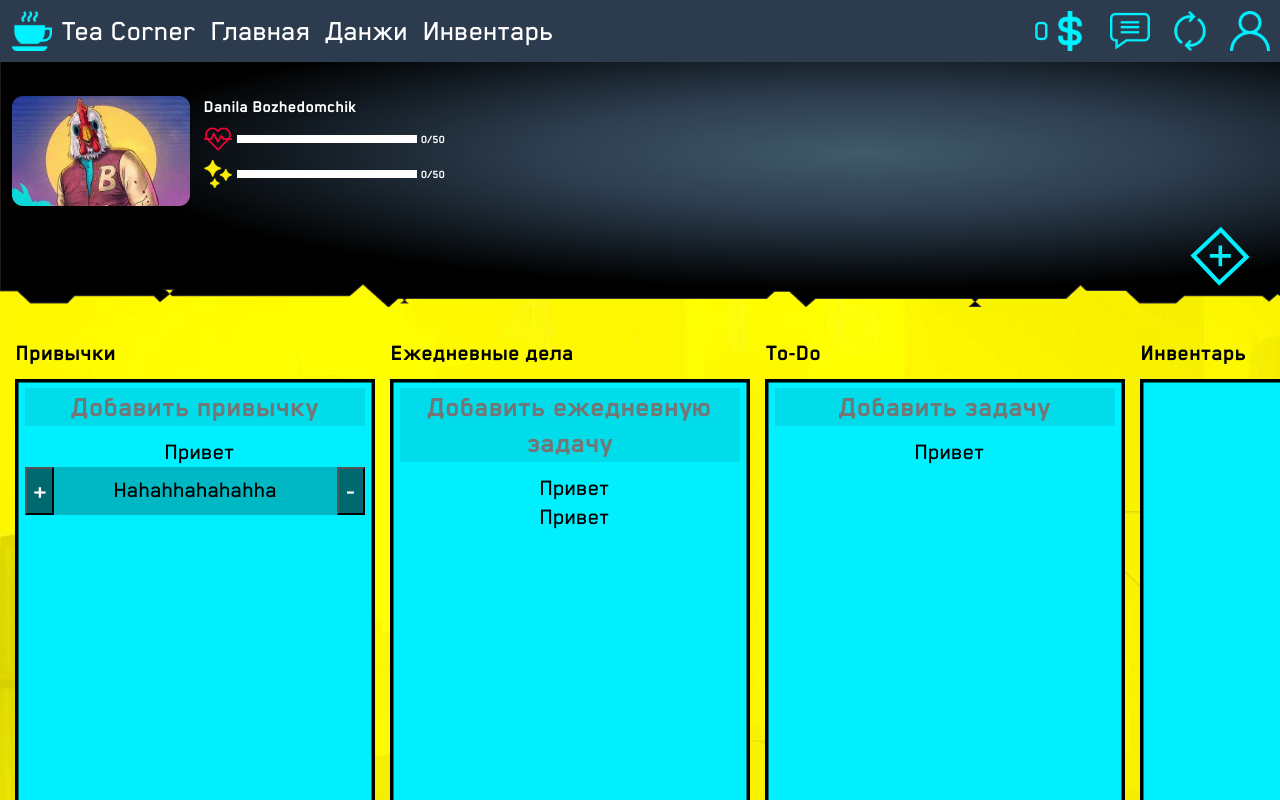
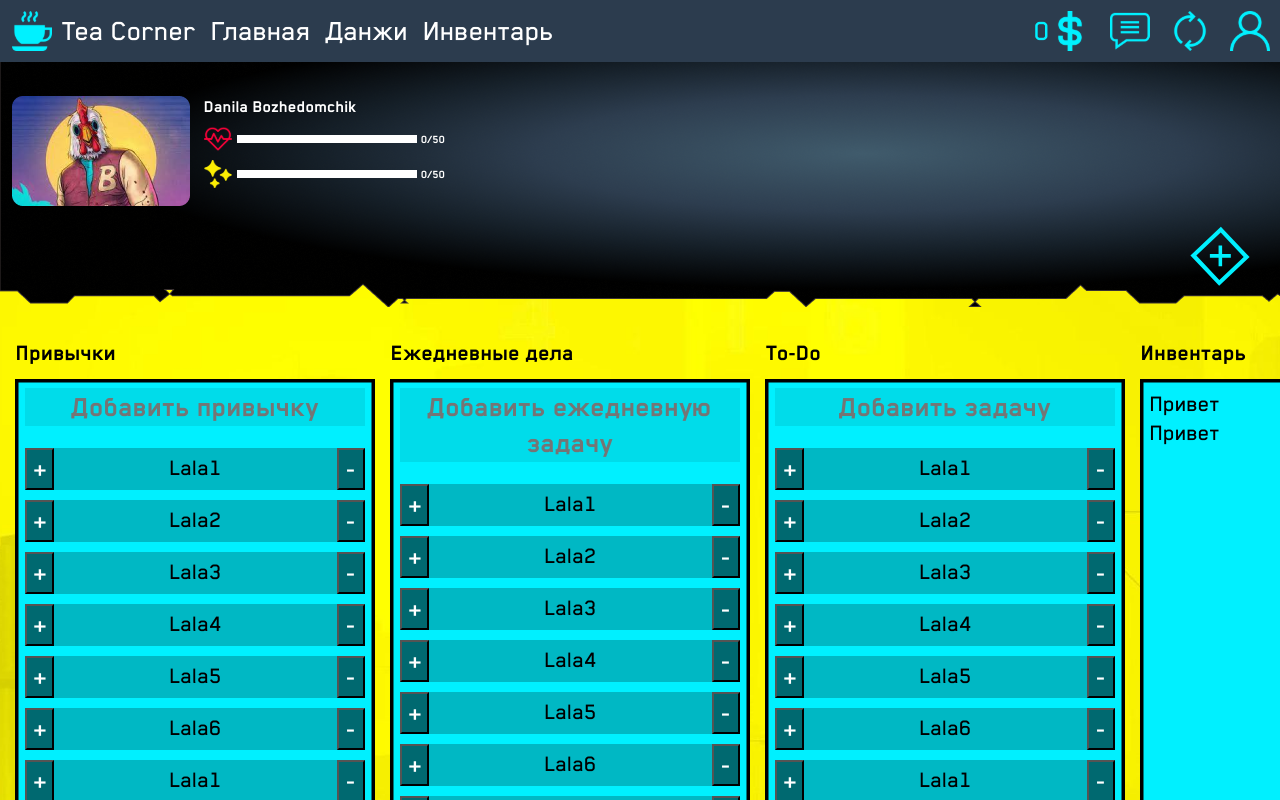
Before and after one commit to tea-corner/Frontend, a Vue app in the folder tea_corner-habbits/: page /about in a window 1280 px wide. Shown: the top 800 px of the page. Built offline with nearby package versions, Linux system fonts and the light colour scheme; the HTML template or start-up script is replaced by a standard one.

Commit message:
Complited task-item component for BlockItem component

```diff
--- a/tea_corner-habbits/src/components/BlockItem.vue
+++ b/tea_corner-habbits/src/components/BlockItem.vue
@@ -1,5 +1,6 @@
 <template>
   <div class="container selectionContainer">
+
     <div class="blockHabbit">
       <h4 class="blockName">Привычки</h4>
 
@@ -7,41 +8,46 @@
         <button class="btnBlockAdd">Добавить привычку</button>
 
         <div class="scrollText">
-          <ul class="listBlockHabbit">
-            <li class="itemBlockHabbit">Привет</li>
-            <li class="itemBlockHabbit">
-              <task-item></task-item>
-            </li>
+          <ul
+            v-for="task in taskItems"
+            :key="task.description"
+            class="listBlockTask"
+          >
+            <task-item :text="task.description"></task-item>
           </ul>
         </div>
       </div>
     </div>
 
-    <div class="blockHabbit">
+    <div class="blockDaily">
       <h4 class="blockName">Ежедневные дела</h4>
 
       <div class="blockNewList HardBtn" id="elementBlock">
         <button class="btnBlockAdd">Добавить ежедневную задачу</button>
 
-        <div class="scrollText">
-          <ul class="listBlockHabbit">
-            <li class="itemBlockHabbit">Привет</li>
-            <li class="itemBlockHabbit">Привет</li>
+        <div class="scrollTextDaily">
+          <ul class="listBlockTask"
+          v-for="task in taskItems"
+          :key="task.description">
+          <task-item :text="task.description"></task-item>
           </ul>
         </div>
       </div>
     </div>
 
-    <div class="blockHabbit">
+    <div class="blockTodo">
       <h4 class="blockName">To-Do</h4>
 
       <div class="blockNewList" id="elementBlock">
         <button class="btnBlockAdd">Добавить задачу</button>
 
         <div class="scrollText">
-          <ul class="listBlockHabbit">
-            <li class="itemBlockHabbit"></li>
-            <li class="itemBlockHabbit">Привет</li>
+          <ul
+          class="listBlockTask"
+          v-for="task in taskItems"
+          :key="task.desciption"
+          >
+            <task-item :text="task.description"></task-item>
           </ul>
         </div>
       </div>
@@ -50,11 +56,11 @@
     <div class="blockHabbit">
       <h4 class="blockName">Инвентарь</h4>
 
-      <div class="blockNewList" id="elementBlock">
+      <div class="blockNewListInventory" id="elementBlock">
         <div class="scrollText">
-          <ul class="listBlockHabbit">
-            <li class="itemBlockHabbit">Привет</li>
-            <li class="itemBlockHabbit">Привет</li>
+          <ul class="listBlockTaskInventory">
+            <li class="itemBlockHabbitInventory">Привет</li>
+            <li class="itemBlockHabbitInventory">Привет</li>
           </ul>
         </div>
       </div>
@@ -63,11 +69,66 @@
 </template>
 
 <script>
-import TaskItem from '@/components/TaskItem';
+import TaskItem from "@/components/TaskItem";
 
 export default {
   components: {
     TaskItem
+  },
+
+  data() {
+    return {
+      taskItems: [
+        {
+          description:
+            "Lala1",
+        },
+        {
+          description:
+            "Lala2",
+        },
+        {
+          description:
+            "Lala3",
+        },
+        {
+          description:
+            "Lala4",
+        },
+        {
+          description:
+            "Lala5",
+        },
+        {
+          description:
+            "Lala6",
+        },
+        {
+          description:
+            "Lala1",
+        },
+        {
+          description:
+            "Lala2",
+        },
+        {
+          description:
+            "Lala3",
+        },
+        {
+          description:
+            "Lala4",
+        },
+        {
+          description:
+            "Lala5",
+        },
+        {
+          description:
+            "Lala6",
+        },
+      ],
+    };
   },
 };
 </script>
@@ -76,7 +137,7 @@ export default {
 .selectionContainer {
   display: flex;
 }
-.listBlockHabbit {
+.listBlockTask {
   text-align: center;
 }
 .HardBtn {
@@ -87,6 +148,17 @@ export default {
   margin-top: 12px;
   margin-left: 10px;
   margin-bottom: 10px;
+  overflow: auto;
+  height: 416px;
+}
+
+.scrollTextDaily {
+  padding-top: auto;
+  margin-top: 12px;
+  margin-left: 10px;
+  margin-bottom: 10px;
+  overflow: auto;
+  height: 374px;
 }
 
 .btnBlockAdd {
@@ -120,8 +192,26 @@ export default {
   height: 650px;
 }
 
+.blockDaily {
+  height: 650px;
+}
+
+.blockTodo {
+  height: 650px;
+}
+
+
 ::-webkit-scrollbar {
   width: 0;
+}
+
+.blockNewListInventory {
+  width: 360px;
+  height: 530px;
+  margin-left: 15px;
+  border: 0;
+  overflow: auto;
+  background: url("../../public/svg/svgBlock.svg");
 }
 .blockNewList {
   width: 360px;
--- a/tea_corner-habbits/src/components/TaskItem.vue
+++ b/tea_corner-habbits/src/components/TaskItem.vue
@@ -11,11 +11,7 @@ import TaskButton from "@/components/UI/TaskButton";
 
 export default {
   components: { TaskButton },
-  data() {
-    return {
-      text: "Hahahhahahahha",
-    };
-  },
+
   props: {
     text: String,
     required: Boolean,
@@ -28,6 +24,7 @@ export default {
   display: flex;
   width: 340px;
   text-align: center;
+  margin-top: 10px;
 }
 
 .desciption {
@@ -36,5 +33,6 @@ export default {
   display: flex;
   align-items: center;
   justify-content: center;
+  word-break: break-all;
 }
 </style>
--- a/tea_corner-habbits/src/components/UI/TaskButton.vue
+++ b/tea_corner-habbits/src/components/UI/TaskButton.vue
@@ -14,7 +14,7 @@ export default {
 .taskButton {
     background-color: #006970;
     width: 29px;
-    height: 48px;
+    height: auto;
     color: white;
     font-size: 30px;
     font-family: 'Blender Pro';
```
